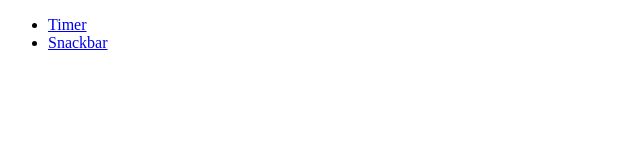
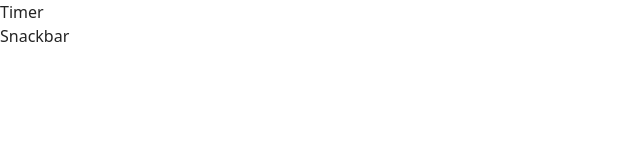
Before and after one commit to syniepolskyi84/goit-js-hw-10, a plain HTML site: page index.html in a window 1280 px wide. Shown: the whole page, without its empty margins (0-640 px from the left). Drawn offline with Linux system fonts and the light colour scheme.

Commit message:
Deploying to gh-pages from @ syniepolskyi84/goit-js-hw-10@f92a175be5772d65cde065a4774cc3eb564d9201 🚀

```diff
--- a/1-timer.js
+++ b/1-timer.js
@@ -1,2 +1,2 @@
-import"./assets/styles-DD3qoKza.js";import{f as x,i as b}from"./assets/vendor-BbbuE1sJ.js";const n=document.querySelector("#datetime-picker"),e=document.querySelector("[data-start]"),c=document.querySelector("[data-days]"),u=document.querySelector("[data-hours]"),i=document.querySelector("[data-minutes]"),l=document.querySelector("[data-seconds]");e.disabled=!0;let m;e.addEventListener("click",w);const q={enableTime:!0,time_24hr:!0,defaultDate:new Date,minuteIncrement:1,onClose(t){t[0]>Date.now()?(m=t[0],e.disabled=!1,h()):(e.disabled=!0,b.show({position:"topRight",color:"red",message:"Please choose a date in the future"}))}};x(n,q);let f;function w(){f=setInterval(h,1e3),e.disabled=!0,n.disabled=!0}function D(){clearInterval(f),c.textContent="00",u.textContent="00",i.textContent="00",l.textContent="00",n.disabled=!1}function h(){const t=m-Date.now(),{days:a,hours:r,minutes:s,seconds:d}=v(t);c.textContent=o(a),u.textContent=o(r),i.textContent=o(s),l.textContent=o(d),t<=0&&D()}function o(t){return t.toString().padStart(2,"0")}function v(t){const y=Math.floor(t/864e5),p=Math.floor(t%864e5/36e5),S=Math.floor(t%864e5%36e5/6e4),C=Math.floor(t%864e5%36e5%6e4/1e3);return{days:y,hours:p,minutes:S,seconds:C}}
+import"./assets/modulepreload-polyfill-B5Qt9EMX.js";/* empty css                      */import{f as x,i as b}from"./assets/vendor-BbbuE1sJ.js";const n=document.querySelector("#datetime-picker"),e=document.querySelector("[data-start]"),c=document.querySelector("[data-days]"),u=document.querySelector("[data-hours]"),i=document.querySelector("[data-minutes]"),l=document.querySelector("[data-seconds]");e.disabled=!0;let m;e.addEventListener("click",w);const q={enableTime:!0,time_24hr:!0,defaultDate:new Date,minuteIncrement:1,onClose(t){t[0]>Date.now()?(m=t[0],e.disabled=!1,h()):(e.disabled=!0,b.show({position:"topRight",color:"red",message:"Please choose a date in the future"}))}};x(n,q);let f;function w(){f=setInterval(h,1e3),e.disabled=!0,n.disabled=!0}function D(){clearInterval(f),c.textContent="00",u.textContent="00",i.textContent="00",l.textContent="00",n.disabled=!1}function h(){const t=m-Date.now(),{days:a,hours:r,minutes:s,seconds:d}=v(t);c.textContent=o(a),u.textContent=o(r),i.textContent=o(s),l.textContent=o(d),t<=0&&D()}function o(t){return t.toString().padStart(2,"0")}function v(t){const y=Math.floor(t/864e5),p=Math.floor(t%864e5/36e5),S=Math.floor(t%864e5%36e5/6e4),C=Math.floor(t%864e5%36e5%6e4/1e3);return{days:y,hours:p,minutes:S,seconds:C}}
 //# sourceMappingURL=1-timer.js.map
--- a/2-snackbar.js
+++ b/2-snackbar.js
@@ -1,2 +1,2 @@
-import"./assets/styles-DD3qoKza.js";import{i}from"./assets/vendor-BbbuE1sJ.js";const t=document.querySelector(".form");t.addEventListener("submit",n);function n(r){r.preventDefault();const e=t.delay.value,o=t.state.value;new Promise((s,m)=>{setTimeout(o==="fulfilled"?()=>s(o):()=>m(o),e)}).then(s=>{i.show({position:"topRight",color:"green",message:`✅ Fulfilled promise in ${e}ms`})}).catch(s=>{i.show({position:"topRight",color:"red",message:`❌ Rejected promise in ${e}ms`})}),t.reset()}
+import"./assets/modulepreload-polyfill-B5Qt9EMX.js";/* empty css                      */import{i}from"./assets/vendor-BbbuE1sJ.js";const t=document.querySelector(".form");t.addEventListener("submit",n);function n(r){r.preventDefault();const e=t.delay.value,o=t.state.value;new Promise((s,m)=>{setTimeout(o==="fulfilled"?()=>s(o):()=>m(o),e)}).then(s=>{i.show({position:"topRight",color:"green",message:`✅ Fulfilled promise in ${e}ms`})}).catch(s=>{i.show({position:"topRight",color:"red",message:`❌ Rejected promise in ${e}ms`})}),t.reset()}
 //# sourceMappingURL=2-snackbar.js.map
--- a/assets/styles-DD3qoKza.js
+++ b/assets/modulepreload-polyfill-B5Qt9EMX.js
@@ -1,2 +1,2 @@
 (function(){const t=document.createElement("link").relList;if(t&&t.supports&&t.supports("modulepreload"))return;for(const e of document.querySelectorAll('link[rel="modulepreload"]'))i(e);new MutationObserver(e=>{for(const r of e)if(r.type==="childList")for(const o of r.addedNodes)o.tagName==="LINK"&&o.rel==="modulepreload"&&i(o)}).observe(document,{childList:!0,subtree:!0});function s(e){const r={};return e.integrity&&(r.integrity=e.integrity),e.referrerPolicy&&(r.referrerPolicy=e.referrerPolicy),e.crossOrigin==="use-credentials"?r.credentials="include":e.crossOrigin==="anonymous"?r.credentials="omit":r.credentials="same-origin",r}function i(e){if(e.ep)return;e.ep=!0;const r=s(e);fetch(e.href,r)}})();
-//# sourceMappingURL=styles-DD3qoKza.js.map
+//# sourceMappingURL=modulepreload-polyfill-B5Qt9EMX.js.map
--- a/index.html
+++ b/index.html
@@ -8,6 +8,7 @@
   <link rel="preconnect" href="https://fonts.gstatic.com" crossorigin>
   <link href="https://fonts.googleapis.com/css2?family=Montserrat:wght@400;500&display=swap" rel="stylesheet">
   <title>Homework 10</title>
+  <link rel="stylesheet" crossorigin href="/goit-js-hw-10/assets/styles-DvPDDfy5.css">
 </head>
 <body>
   <ul>
```
Also changed, not shown: 1-timer.html (+2 -2 lines), 2-snackbar.html (+2 -2 lines), 4 other files.
